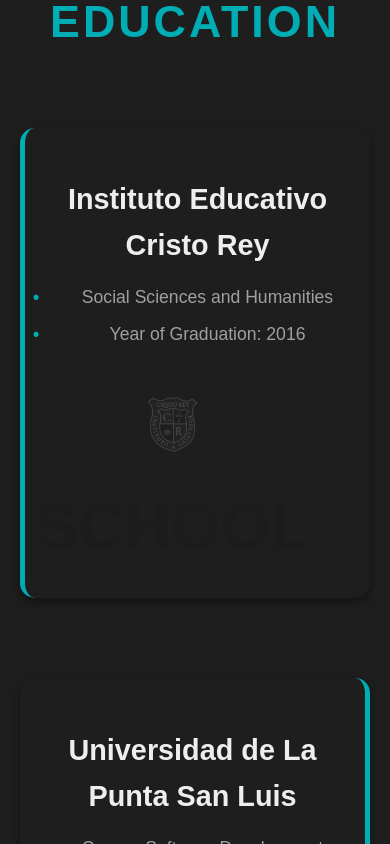
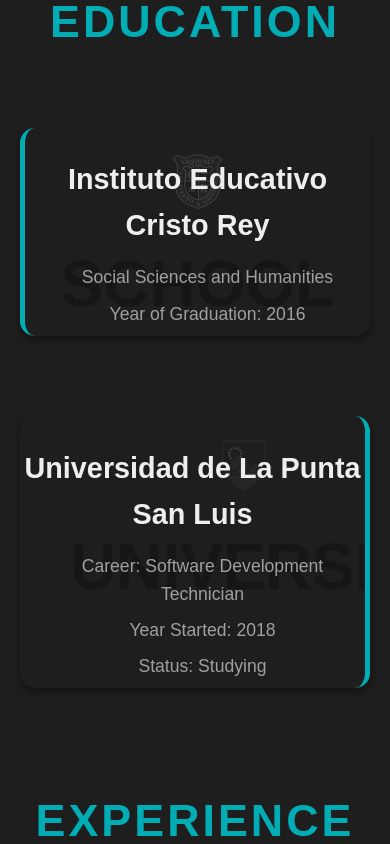
Before and after one commit to Eros23z/my-portfolio-cv-web, a React (Create React App) app: page / in a window 390 px wide. Shown: the part 1180-2024 px from the top of the page. Built offline with nearby package versions, Linux system fonts and the light colour scheme.

Commit message:
education card size fix

```diff
--- a/src/components/Education.css
+++ b/src/components/Education.css
@@ -173,7 +173,7 @@
     margin-right: 0;
     flex-direction: column;
     text-align: center;
-    padding: 20px;
+    padding: 0px;
     min-height: auto;
   }
 
@@ -182,8 +182,8 @@
   }
 
   .education-background {
-    position: static;
-    margin-top: 20px;
+    position: absolute;
+    margin-top: 0px;
     flex-direction: column;
   }
   .education-logo, .background-text {
@@ -193,7 +193,7 @@
   }
   .background-text {
       font-size: 4em;
-      opacity: 0.1;
+      opacity: 0.4;
   }
   .education-logo {
       max-width: 100px;
```
